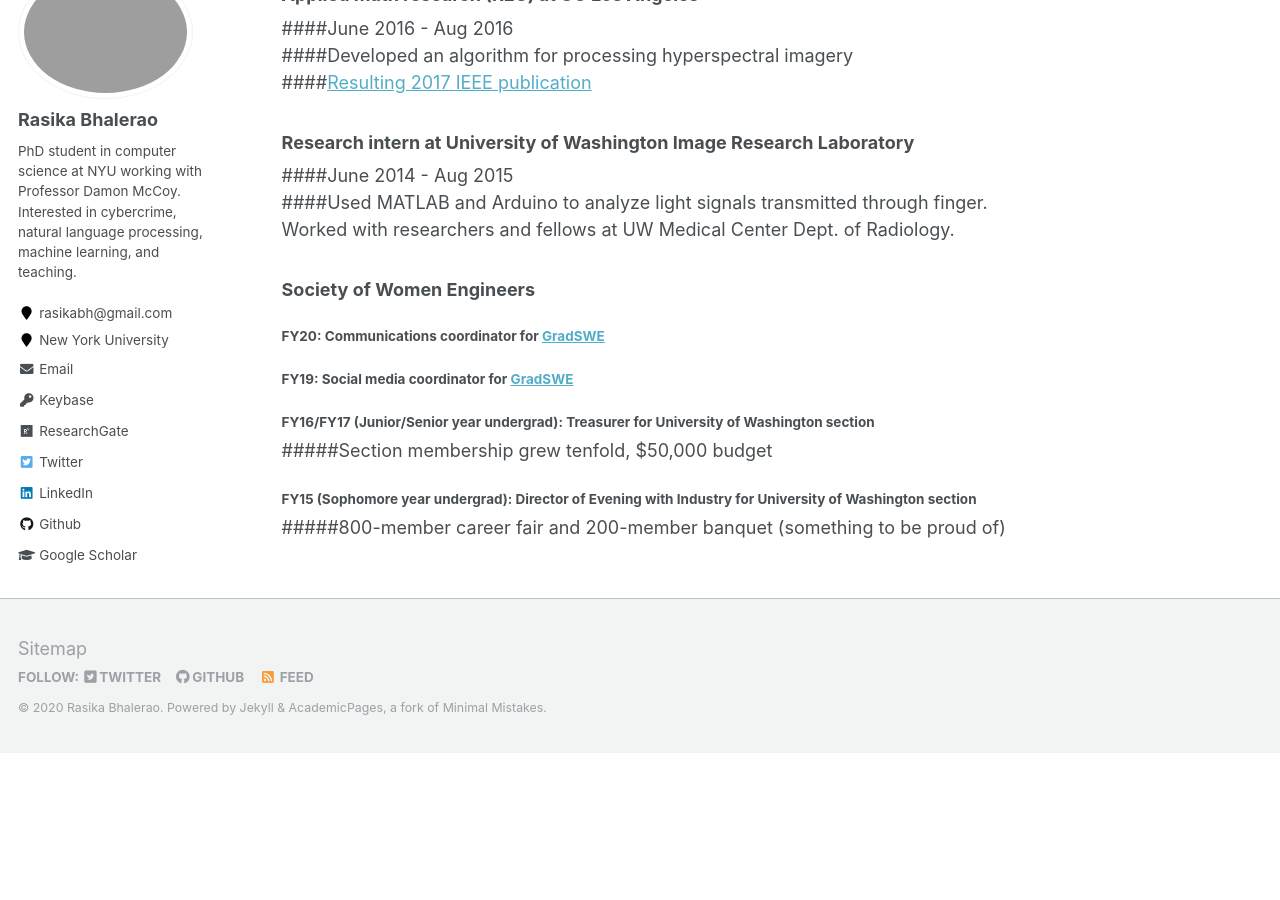
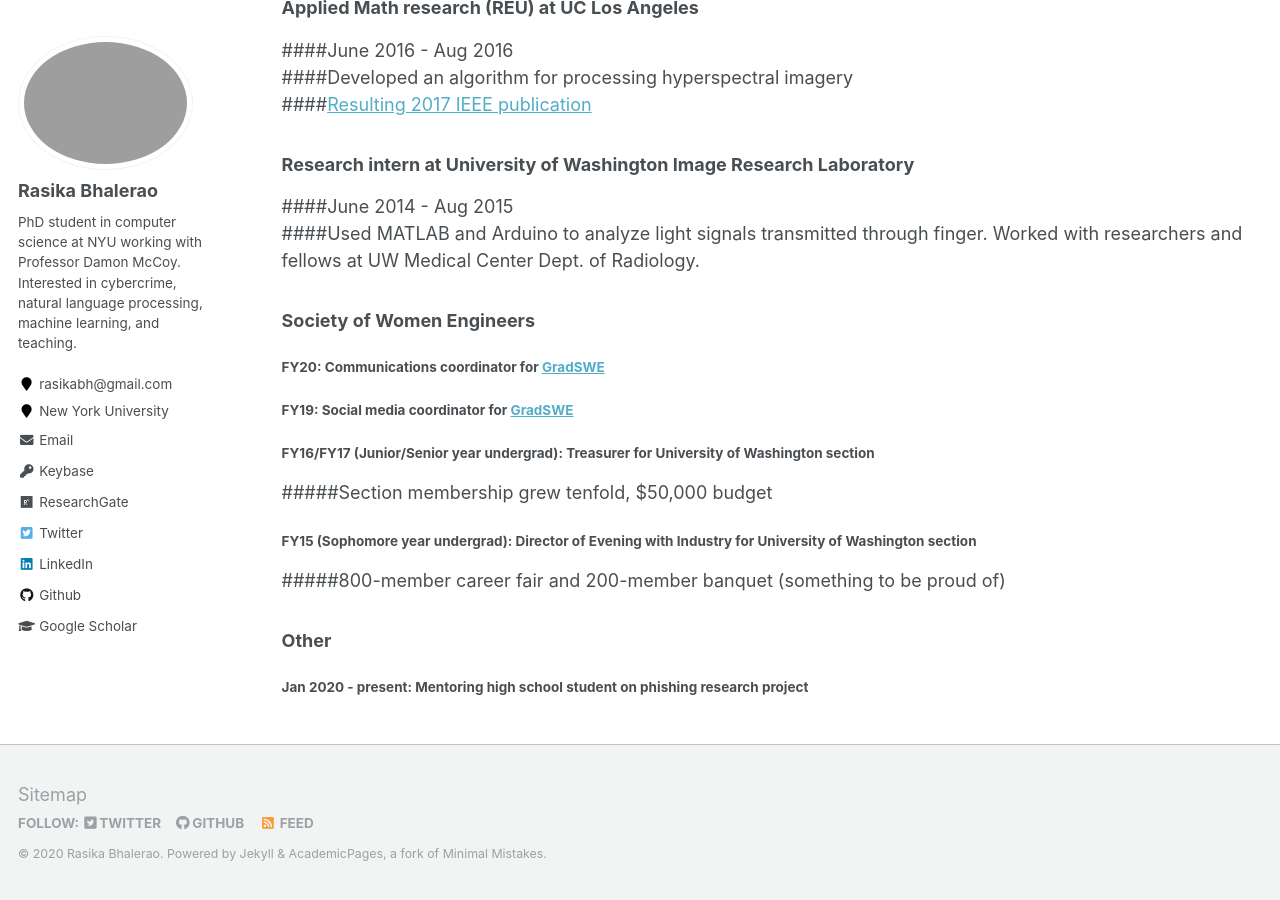
Before and after one commit to rasikabh/rasikabh.github.io, a Jekyll site: the page built from _pages/positions.md, in a window 1280 px wide and 900 px high, scrolled down 628 px. Built offline with Jekyll 4.4.1, drawn with Linux system fonts in a browser that asks for light colours; our own code applies the rules of GitHub Pages for plain Markdown files; before the commit the page ends 1381 px from its top, so only the background shows below that; some of the changed text lies outside the part shown.

Commit message:
Update positions.md

```diff
--- a/_pages/positions.md
+++ b/_pages/positions.md
@@ -1,3 +1,12 @@
+---
+layout: archive
+title: "Research Positions and Service"
+permalink: /positions/
+author_profile: true
+---
+
+{% include base_path %}
+
 ### Tech Research Intern at Spotify, Boston, MA
 ####June 2019 - August 2019
 ####Research project for Language in Learning Technologies lab to filter podcast content quality
@@ -27,3 +36,6 @@
 #####Section membership grew tenfold, $50,000 budget
 #### FY15 (Sophomore year undergrad): Director of Evening with Industry for University of Washington section
 #####800-member career fair and 200-member banquet (something to be proud of)
+
+### Other
+#### Jan 2020 - present: Mentoring high school student on phishing research project
```
